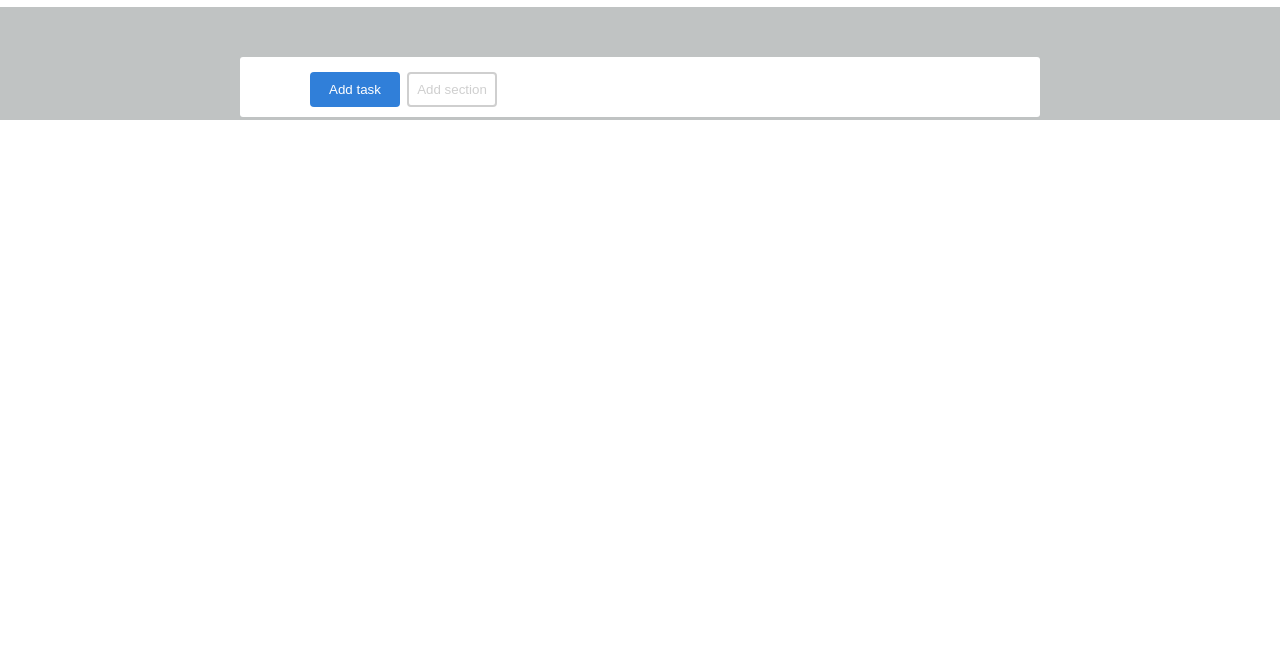
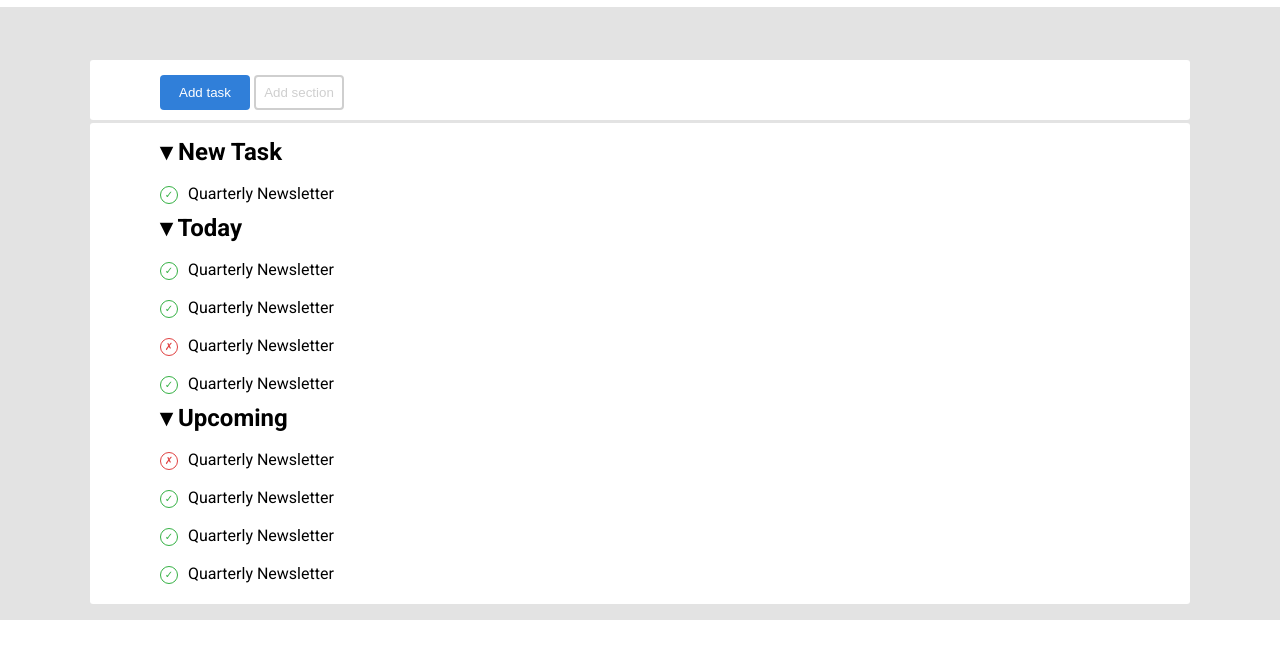
Before and after one commit to elisabichiappini/html-css-toboolist, a plain HTML site: page index.html in a window 1280 px wide. Shown: the part 113-772 px from the top of the page. Drawn offline with Linux system fonts and the light colour scheme.

Commit message:
feat: list practies icon and text

```diff
--- a/css/style.css
+++ b/css/style.css
@@ -25,13 +25,16 @@ header {
 }
 
 main {
-    background-color: rgb(192, 195, 195);
+    background-color: rgb(227, 227, 227);
     padding: 50px 0px 3px;
 }
 
+#box-containers {
+    padding-bottom: 10px;
+}
 .container {
-    width: 800px;
-    margin: auto;
+    width: 1100px;
+    margin: 3px auto;
     background-color: rgb(255, 255, 255);
     padding: 15px 70px 10px;
     border-radius: 3px;
@@ -55,5 +58,35 @@ main {
     color: rgb(207, 207, 207);
     border-color: rgb(207, 207, 207);
     border-style: solid;
-    margin-left: 3px;
+
 }
+
+.element {
+    display: inline-block;
+    width: 18px;
+    height: 18px;
+    background-color: rgb(255, 255, 255);
+    vertical-align: middle;
+    border-radius: 50%;
+    text-align: center;
+    line-height: 16px;
+    font-size: 10px;
+    margin: 10px 10px;
+}
+
+.check {
+    border: 1.5px solid rgb(53, 177, 68);
+    color: rgb(53, 177, 68);
+}
+
+.cross {
+    border: 1.5px solid rgb(224, 65, 65);
+    color: rgb(224, 65, 65);
+}
+
+
+ul {
+    list-style: none;
+    margin-top: 10px;
+    margin-left: -50px;
+    }
--- a/index.html
+++ b/index.html
@@ -20,10 +20,39 @@
     </header>
 
     <main>
+        <div id="box-containers">
 <!-- contenitore bottoni -->
-        <div class="container">
-            <button class="button add" type="button">Add task</button>
-            <button class="button section" type="button">Add section</button>
+            <div class="container">
+                <button class="button add" type="button">Add task</button>
+                <button class="button section" type="button">Add section</button>
+            </div>
+<!-- lista d-->
+            <div class="container">
+                <section id="task">
+                    <h2>&#9662 New Task</h2>
+                    <ul>
+                        <li><span class="element check">&check;</span>Quarterly Newsletter</li>
+                    </ul>
+                </section>
+                <section id="today">
+                    <h2>&#9662 Today</h2>
+                    <ul>
+                        <li><span class="element check">&check;</span>Quarterly Newsletter</li>
+                        <li><span class="element check">&check;</span>Quarterly Newsletter</li>
+                        <li><span class="element cross">&cross;</span>Quarterly Newsletter</li>
+                        <li><span class="element check">&check;</span>Quarterly Newsletter</li>
+                    </ul>
+                </section>
+                <section id="upcoming">
+                    <h2>&#9662 Upcoming</h2>
+                    <ul>
+                        <li><span class="element cross">&cross;</span>Quarterly Newsletter</li>
+                        <li><span class="element check">&check;</span>Quarterly Newsletter</li>
+                        <li><span class="element check">&check;</span>Quarterly Newsletter</li>
+                        <li><span class="element check">&check;</span>Quarterly Newsletter</li>
+                    </ul>
+                </section>
+            </div>
         </div>
 
     </main>
```
